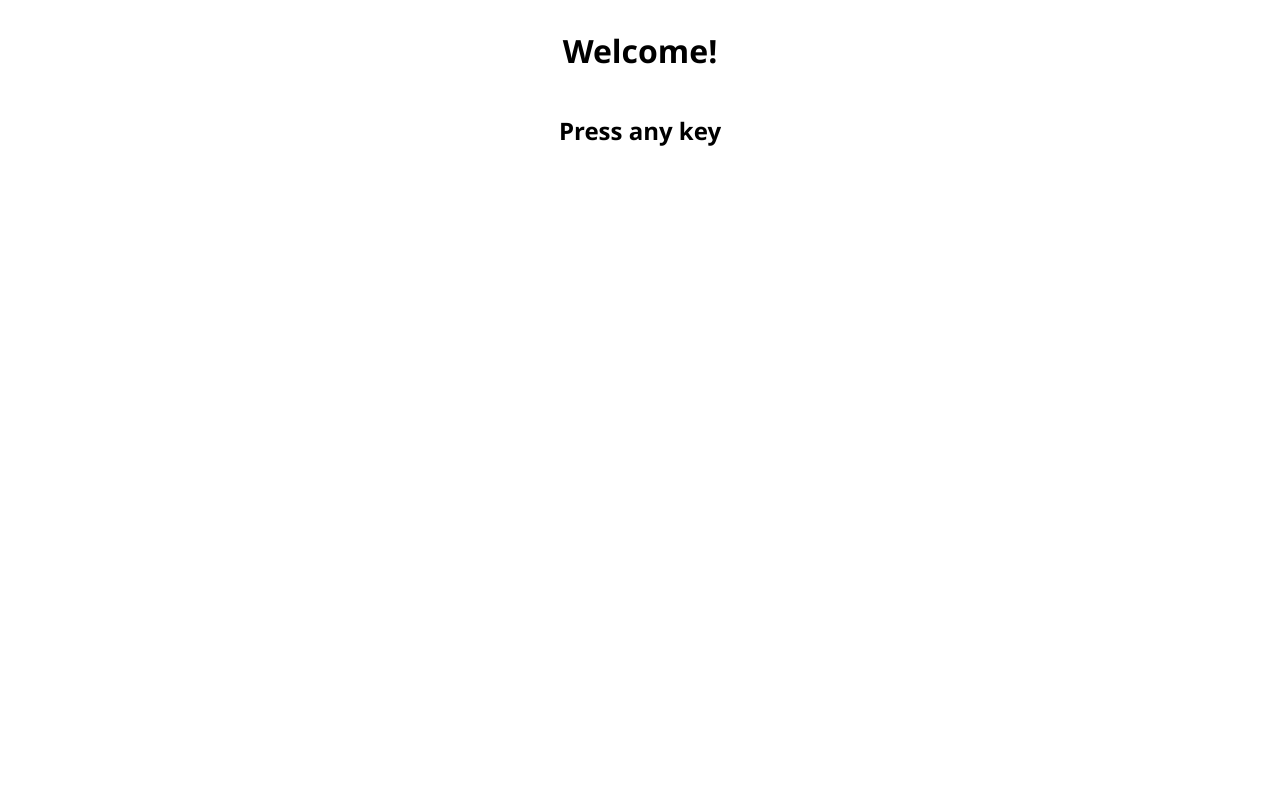
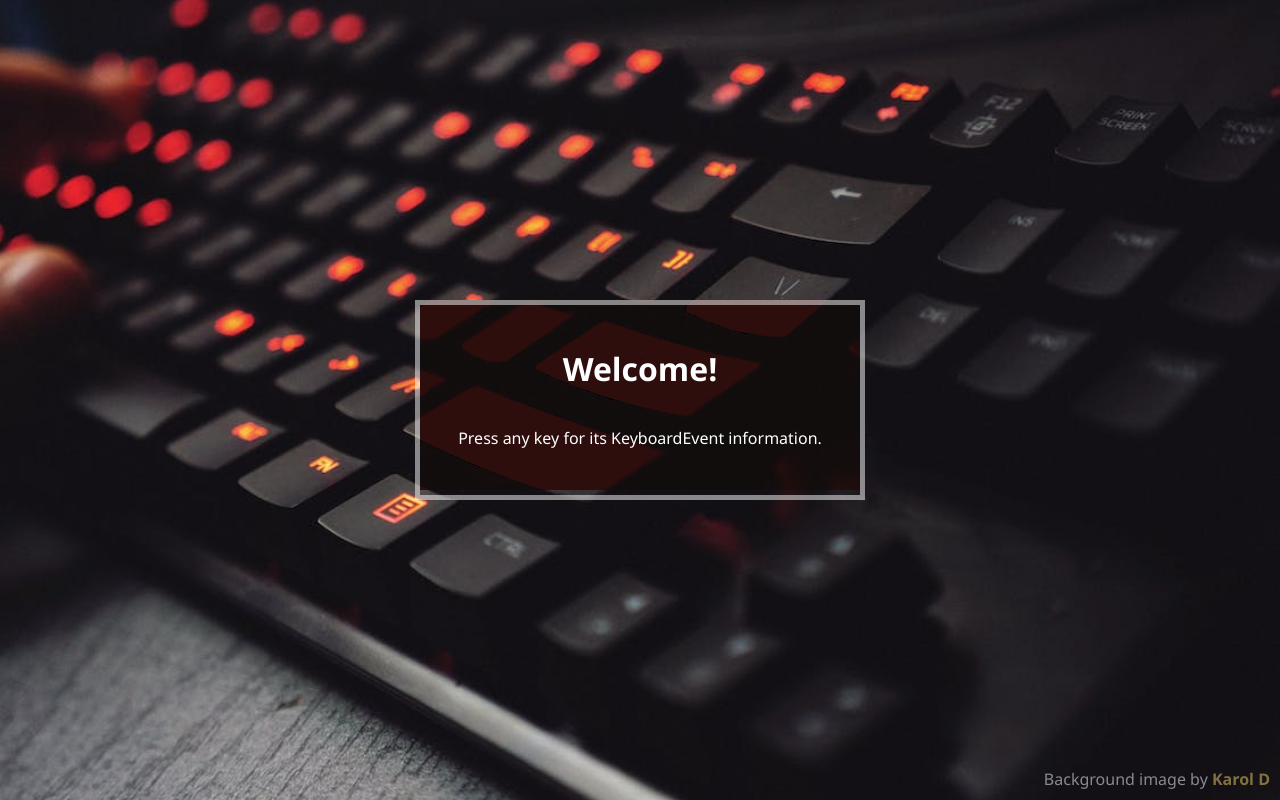
Before and after one commit to AshCaiH/cn-w3-DOM, a plain HTML site: page keycode/index.html in a window 1280 px wide. Drawn offline with Linux system fonts and the light colour scheme.

Commit message:
Overhauled styling of keycode display page

```diff
--- a/keycode/index.html
+++ b/keycode/index.html
@@ -8,12 +8,18 @@
 </head>
 <body>
     <main>
-        <h1>Welcome!</h1>
-        <h2 id="instructions"> any key</h2>
-        <input id="inputbox" type="textbox">
-        <div id="outputs">
+        <div class="content">
+            <h1>Welcome!</h1>
+            <p id="instructions"> any key for its KeyboardEvent information.</p>
+            <input id="inputbox" type="textbox">
+            <div id="outputs">
+            </div>
         </div>
+
+        <div class="credit">Background image by <a href="https://www.pexels.com/photo/black-lighted-gaming-keyboard-841228/">Karol D</a></div>
     </main>
+
+
 </body>
 
 <script src="./main.js"></script>
--- a/keycode/style.css
+++ b/keycode/style.css
@@ -1,6 +1,12 @@
 body {
     font-family:'Segoe UI', Tahoma, Geneva, Verdana, sans-serif;
     text-align: center;
+    background-color: white;
+    background-image: url('./images/pexels-photo-841228.jpeg');
+    background-size: cover;
+    background-position: center;
+    height: min(100vh, fit-content);
+    margin: 0;
 }
 
 main {
@@ -8,14 +14,13 @@ main {
     flex-direction: column;
     align-items: center;
     justify-content: center;
+    height:100vh;
 }
 
 #outputs {
     display: flex;
-}
-
-#instructions {
-    max-width: 300px;
+    justify-content: center;
+    flex-wrap: wrap;
 }
 
 #instructions:before {
@@ -30,9 +35,9 @@ label {
     display: flex;
     flex-direction: column;
     margin: 10px;
-    padding: 10px;
-    background-color: rgb(182, 203, 243);
-    border-radius: 10px;
+    padding: 20px 10px 30px;
+    background: linear-gradient(#aaa7c7 -30%, #4b505a 80%, #2f333a 81% );
+    border-radius: 4px 4px 0 0;
     min-width: 80px;
 }
 
@@ -41,7 +46,49 @@ label {
     margin-bottom:15px;
 }
 
-@media screen and (max-width: 600px) {
+
+.content {
+    position: relative;
+    color: white;
+    text-align: center;
+    display: flex;
+    flex-direction: column;
+    justify-content: center;
+    align-items: center;
+    padding: 20px;
+    padding-bottom: 30px;
+    width: 400px;
+
+
+    border: solid 5px rgba(255,255,255,0.5);
+}
+
+.content::before {
+    content: "";
+    position: absolute;
+    height:100%;
+    width:100%;
+    background-color: rgb(46, 13, 13);
+    mix-blend-mode: darken;
+    z-index: -1;
+}
+
+.credit {
+    position: absolute;
+    bottom: 0;
+    right: 0;
+    color: white;
+    margin: 10px;
+    opacity: 0.5;
+}
+
+.credit a {
+    text-decoration: none;
+    font-weight: bold;
+    color: #F1D06A;
+}
+
+@media screen and (max-width: 800px) {
     #outputs {
         flex-direction: column;
     }
@@ -53,5 +100,16 @@ label {
     #inputbox {
         display: block;
         text-align: center;
+        height: 80px;
+        width: 100px;
+        font-size: 40pt;
+        color:white;
+        background-color: black;
+        border-radius: 5px;
+        border: solid 2px white;
+    }
+
+    .outputItem {
+        margin-bottom: auto;
     }
 }
```
Also changed, not shown: images/keys.png, keycode/images/pexels-photo-841228.jpeg (added), keycode/main.js (line endings or trailing spaces).
